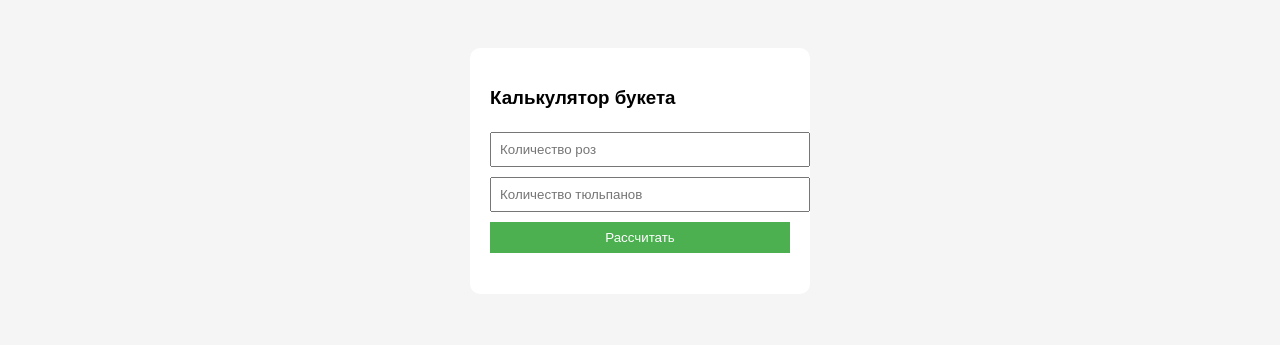
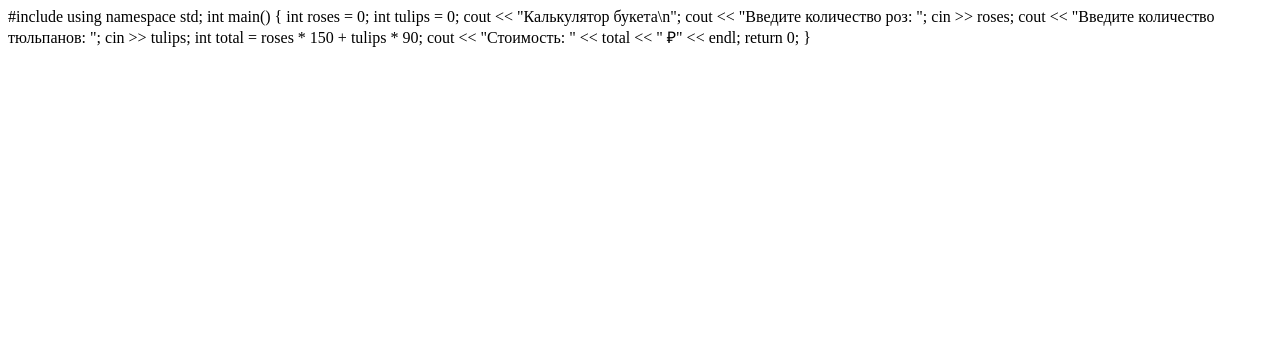
Before and after one commit to bogdanmiller08-netizen/imshikova, a plain HTML site: page index.html in a window 1280 px wide. Drawn offline with Linux system fonts and the light colour scheme.

Commit message:
Update index.html

```diff
--- a/index.html
+++ b/index.html
@@ -1,58 +1,20 @@
-<!DOCTYPE html>
-<html lang="ru">
-<head>
-    <meta charset="UTF-8">
-    <title>Калькулятор букета</title>
-    <style>
-        body {
-            font-family: Arial;
-            background: #f5f5f5;
-            padding: 40px;
-        }
-        .app {
-            background: white;
-            padding: 20px;
-            max-width: 300px;
-            margin: auto;
-            border-radius: 10px;
-        }
-        input, button {
-            width: 100%;
-            margin: 5px 0;
-            padding: 8px;
-        }
-        button {
-            background: #4CAF50;
-            color: white;
-            border: none;
-            cursor: pointer;
-        }
-    </style>
-</head>
-<body>
+#include <iostream>
+using namespace std;
 
-<div class="app">
-    <h3>Калькулятор букета</h3>
+int main() {
+    int roses = 0;
+    int tulips = 0;
 
-    <input type="number" id="roses" placeholder="Количество роз">
-    <input type="number" id="tulips" placeholder="Количество тюльпанов">
+    cout << "Калькулятор букета\n";
+    cout << "Введите количество роз: ";
+    cin >> roses;
 
-    <button onclick="calculate()">Рассчитать</button>
+    cout << "Введите количество тюльпанов: ";
+    cin >> tulips;
 
-    <p id="result"></p>
-</div>
+    int total = roses * 150 + tulips * 90;
 
-<script>
-    function calculate() {
-        let roses = document.getElementById("roses").value || 0;
-        let tulips = document.getElementById("tulips").value || 0;
+    cout << "Стоимость: " << total << " ₽" << endl;
 
-        let total = roses * 150 + tulips * 90;
-
-        document.getElementById("result").innerText =
-            "Стоимость: " + total + " ₽";
-    }
-</script>
-
-</body>
-</html>
+    return 0;
+}
```
